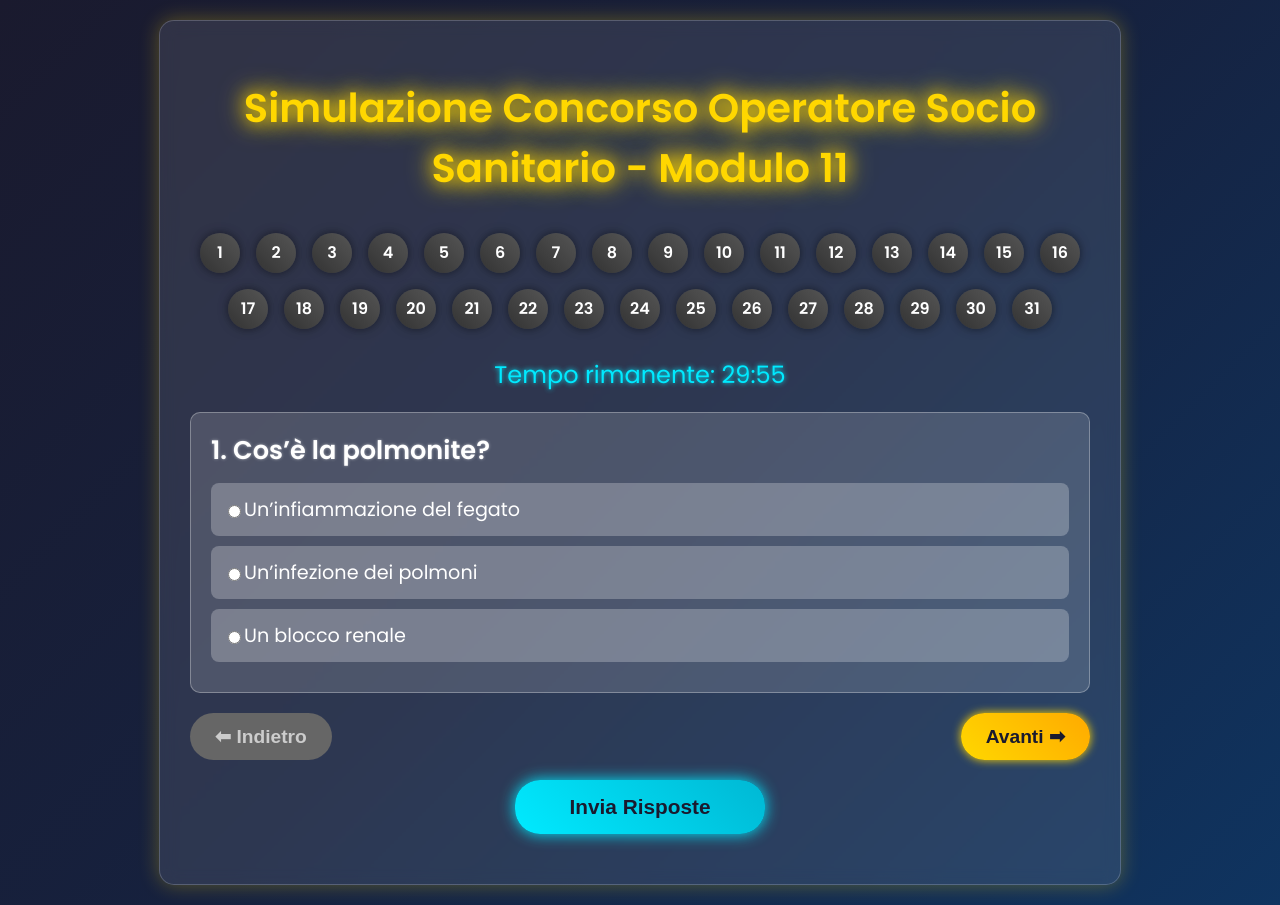
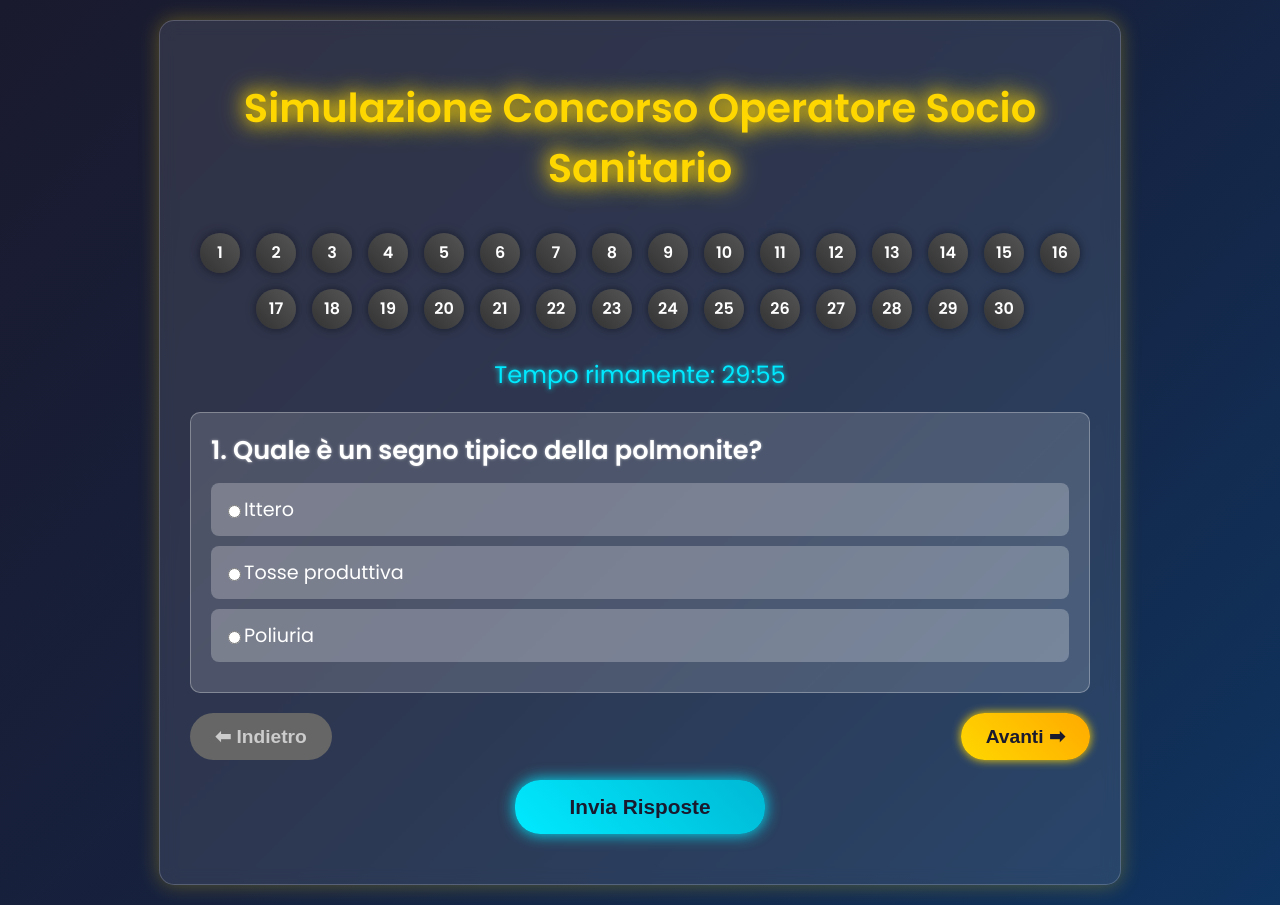
Before and after one commit to Jabo86/quizoss38, a plain HTML site: page index.html in a window 1280 px wide. Drawn offline with Linux system fonts and the light colour scheme.

Commit message:
Update index.html

```diff
--- a/index.html
+++ b/index.html
@@ -3,7 +3,7 @@
 <head>
     <meta charset="UTF-8">
     <meta name="viewport" content="width=device-width, initial-scale=1.0">
-    <title>Simulazione Concorso Operatore Socio Sanitario - Modulo 11</title>
+    <title>Simulazione Concorso Operatore Socio Sanitario </title>
     <style>
         body {
             font-family: 'Poppins', sans-serif;
@@ -233,7 +233,7 @@
 </head>
 <body>
     <div class="container">
-        <h1>Simulazione Concorso Operatore Socio Sanitario - Modulo 11</h1>
+        <h1>Simulazione Concorso Operatore Socio Sanitario </h1>
         <div class="question-nav" id="questionNav"></div>
         <div id="timer">Tempo rimanente: <span id="time">30:00</span></div>
         <div id="quiz"></div>
@@ -248,12 +248,7 @@
     <script>
         // Array di domande (301-330) con opzioni mescolate casualmente
         const questions = [
-            {
-                question: "Cos’è la polmonite?",
-                options: ["Un’infiammazione del fegato", "Un’infezione dei polmoni", "Un blocco renale"],
-                correct: "Un’infezione dei polmoni",
-                explanation: "La polmonite è un’infezione dei polmoni, spesso causata da batteri, virus o funghi, con sintomi come febbre, tosse e dispnea. Non è un’infiammazione del fegato né un blocco renale. Gli OSS devono monitorare la temperatura, la respirazione e garantire una posizione semi-seduta per facilitare la respirazione."
-            },
+
             {
                 question: "Quale è un segno tipico della polmonite?",
                 options: ["Ittero", "Tosse produttiva", "Poliuria"],
```
